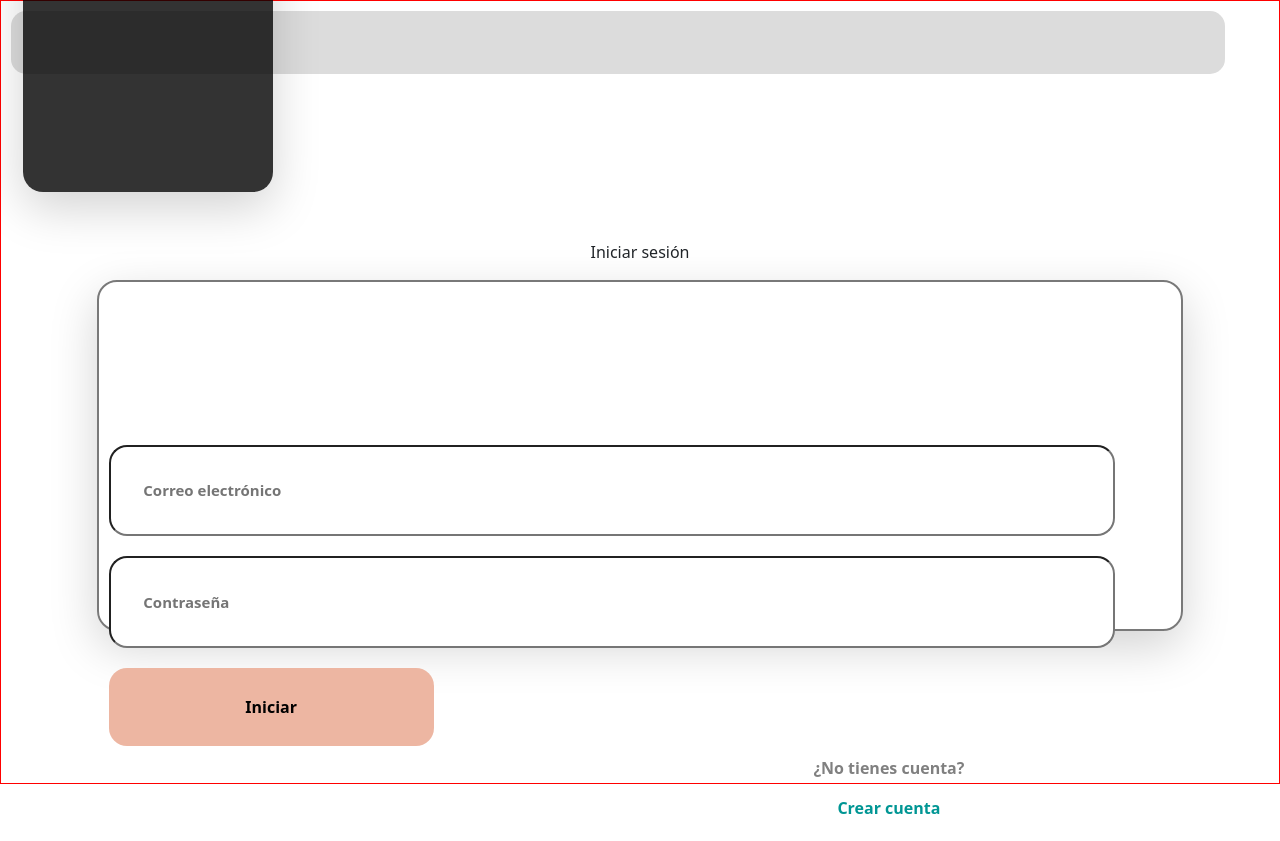
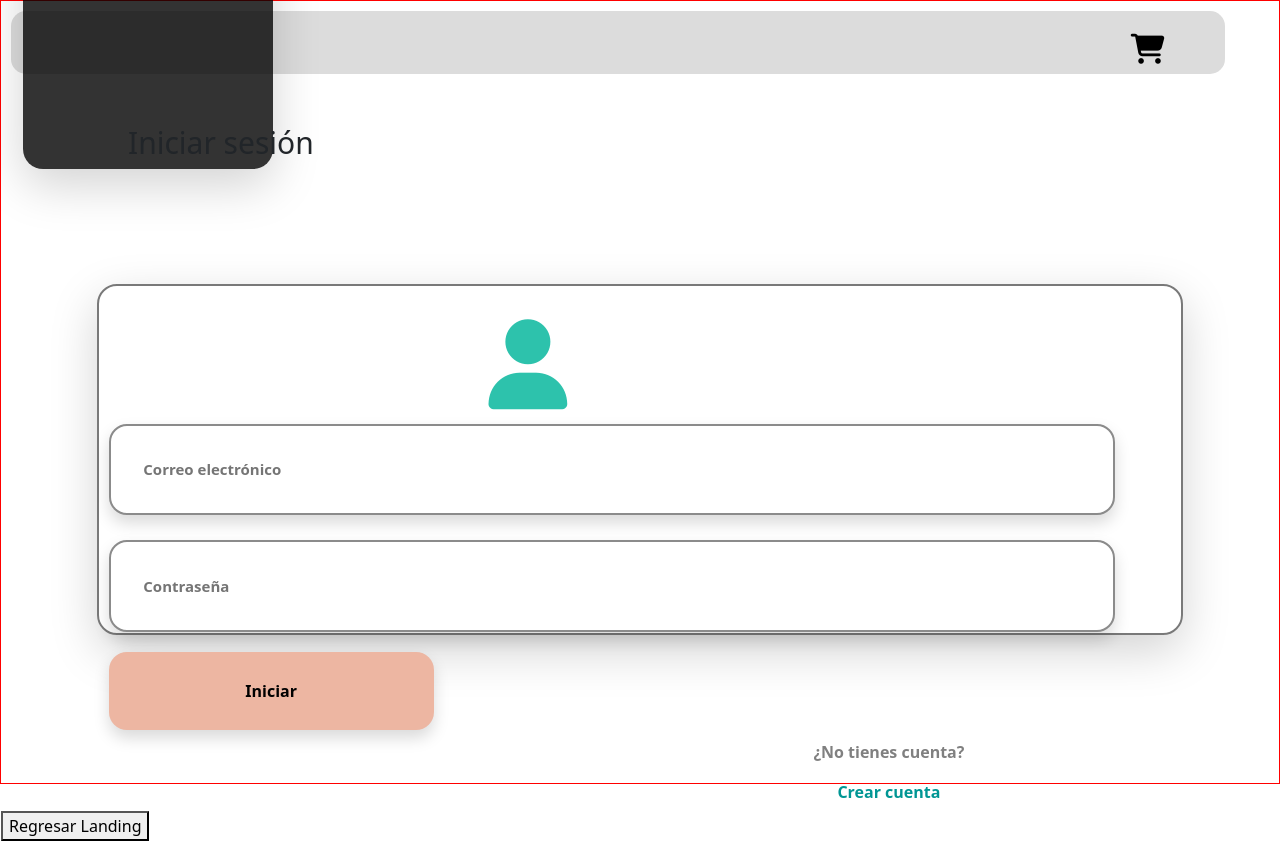
Before and after one commit to ale2002solano/Proyecto-Zass, a plain HTML site: page cliente.html in a window 1280 px wide. Before the commit the page ends 820 px from the top, so only its background shows below. Drawn offline with nearby package versions, Linux system fonts and the light colour scheme.

Commit message:
actualizacion login

```diff
--- a/assets/css/estilosCliente.css
+++ b/assets/css/estilosCliente.css
@@ -49,6 +49,7 @@ body, .container{
     font-size: 22px;
     font-weight: bold;
     padding-top: 25px;
+    position: absolute;
 }
 
 .all-text-bar p{
@@ -70,6 +71,19 @@ body, .container{
     align-items: center;
 }
 
+#iniciarSesion{
+    position: absolute;
+    top: 15%;
+    left: 10%;
+    font-size: 30px;
+}
+
+#carita{
+    margin-top: -120px;
+    margin-left: 36%;
+    font-size: 90px;
+}
+
 #login-registrarse{
     /* border: 1px solid blue; */
     width: 42%;
@@ -83,10 +97,12 @@ body, .container{
     width: 93%;
     border-radius: 18px;
     margin: 10px;
+    margin-top: 15px;
     padding: 3%;
     font-weight: bold;
     color: rgb(158, 157, 157);
     font-size: 15px;
+    border: 2px solid rgb(139, 139, 139);
 }
 
 #boton-iniciar{
--- a/cliente.html
+++ b/cliente.html
@@ -18,7 +18,7 @@
                 <button id="botonBar" class="navbar-toggler" type="button" data-bs-toggle="collapse" data-bs-target="#navbarSupportedContent" aria-controls="navbarSupportedContent" aria-expanded="false" aria-label="Toggle navigation">
                     <i class="fa-solid fa-bars" style="color: #000000;"></i>
                 </button>
-                    <div class="collapse navbar-collapse" id="navbarSupportedContent">
+                    <div class="collapse navbar-collapse nav-text" id="navbarSupportedContent">
                         <ul class="navbar-nav me-auto mb-2 mb-lg-0 shadow-lg all-text-bar ">
                             <li class="nav-item bar-text">
                                 <a class="nav-link" href="#"><p>Home</p></a>
@@ -40,14 +40,23 @@
         </div>
 </nav>
 
+<!-- Figuras de fondo -->
+<div><img src="" alt=""></div>
+<div></div>
+<div></div>
+<div></div>
+
 <!-- pagina "log in" cliente -->
     <div id="loginCliente">
-        <div><p>Iniciar sesión</p></div>
+        <div>
+            <div><p id="iniciarSesion">Iniciar sesión</p></div>
+        </div>
         <div id="login-box" class="shadow-lg">
+            <i id="carita" style="color: #2dc2ac;" class="fa-solid fa-user"></i>
             <div>
-                <div><input class="login-inputs" placeholder="Correo electrónico" type="email"></div>
-                <div><input class="login-inputs" placeholder="Contraseña" type="password"></div>
-                <button id="boton-iniciar">Iniciar</button>
+                <div><input class="login-inputs shadow" placeholder="Correo electrónico" type="email"></div>
+                <div><input class="login-inputs shadow" placeholder="Contraseña" type="password"></div>
+                <button class="shadow" id="boton-iniciar">Iniciar</button>
             </div>
             <div id="login-registrarse">
                 <p style="color: gray;">¿No tienes cuenta?</p>
@@ -73,7 +82,7 @@
 
     </div>
 
-    <!-- <a href="index.html"><button>Regresar Landing</button></a> -->
+    <a href="index.html"><button>Regresar Landing</button></a>
 
 
     <script src="https://cdn.jsdelivr.net/npm/bootstrap@5.3.1/dist/js/bootstrap.bundle.min.js" integrity="sha384-HwwvtgBNo3bZJJLYd8oVXjrBZt8cqVSpeBNS5n7C8IVInixGAoxmnlMuBnhbgrkm" crossorigin="anonymous"></script>
```
Also changed, not shown: assets/img/figura1.png (added), assets/img/figura2.png (added), assets/img/figura3.png (added), assets/img/firgura4.png (added).
